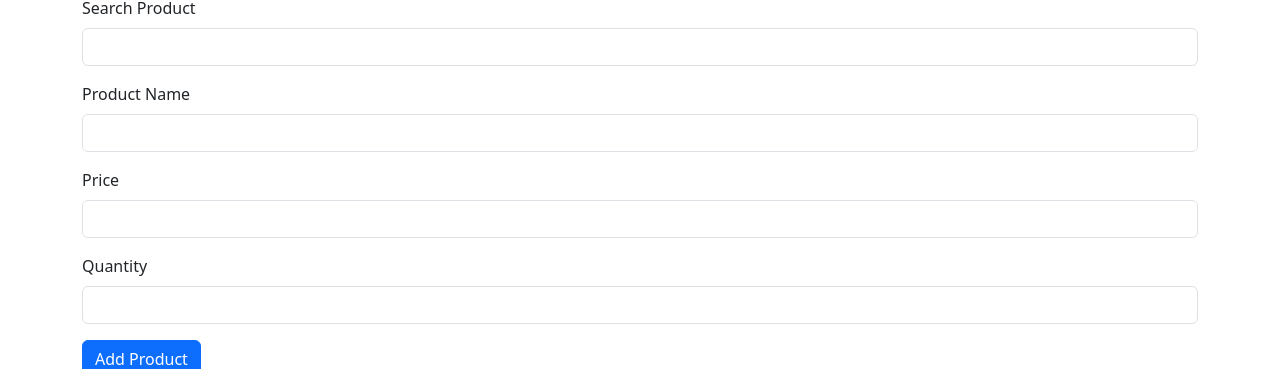
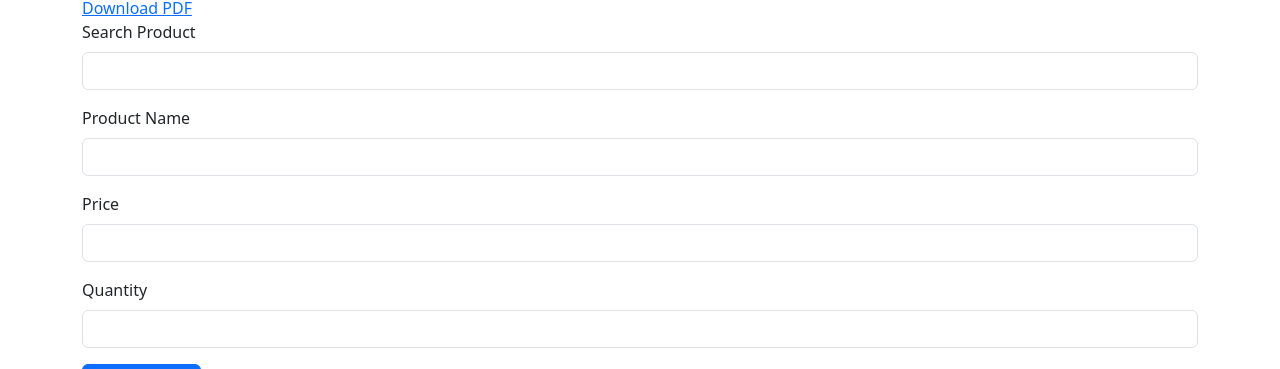
Before and after one commit to JDMarcelo/PWA_INVENTORY, a plain HTML site: page index.html in a window 1280 px wide. Shown: the part 60-429 px from the top of the page. Drawn offline with nearby package versions, Linux system fonts and the light colour scheme.

Commit message:
Update index.html

```diff
--- a/index.html
+++ b/index.html
@@ -11,6 +11,8 @@
 <body>
     <div class="container">
         <h1>Product Inventory</h1>
+        <a href="/path/to/your.pdf" download="your-file-name.pdf">Download PDF</a>
+
         <!-- The id attribute is used to uniquely identify each input field
          so that JavaScript code can access their values -->
         <form id="productForm">
```
